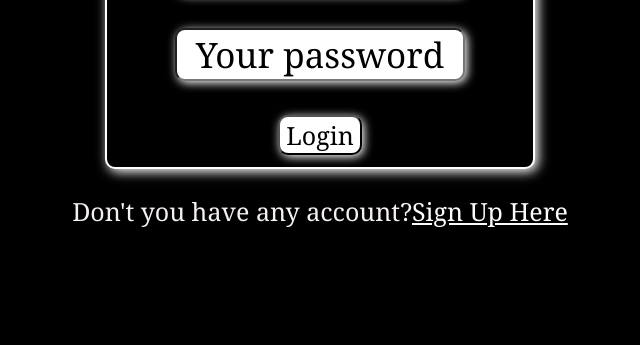
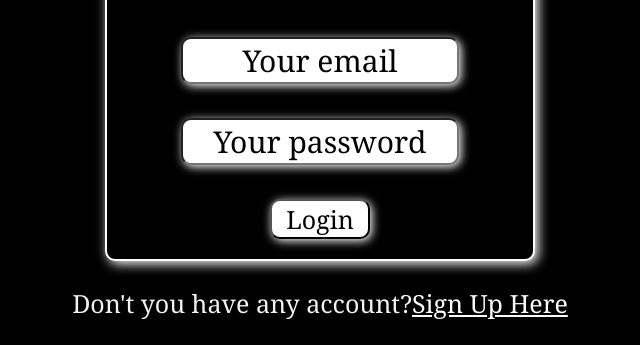
Before and after one commit to solaiman-islam-shadhin/my-1st-project, a plain HTML site: page index.html in a window 1280 px wide. Shown: the part 458-803 px from the top of the page, without its empty margins (320-960 px from the left). Drawn offline with Linux system fonts and the light colour scheme.

Commit message:
last and final commit

```diff
--- a/index.html
+++ b/index.html
@@ -15,7 +15,7 @@
         input {
             background-color: rgb(255, 255, 255);
             width: 70%;
-           font-size: 35px;
+           font-size: 30px;
             color: rgb(9, 9, 9);
             box-shadow: 2px 2px 10px rgb(254, 255, 255);
             border-radius: 10px;
@@ -34,7 +34,7 @@
         div {
             border: 2px solid white;
             border-radius: 10px;
-            padding: 12px;
+            padding: 20px;
             margin-left: 33%;
             margin-right: 33%;
             margin-top: 15%;
@@ -64,6 +64,7 @@
             background-color: white;
             border-radius: 10px;
             box-shadow: 2px 2px 10px rgb(254, 255, 255);
+            width: 100px;
     </style>
 
 
```
